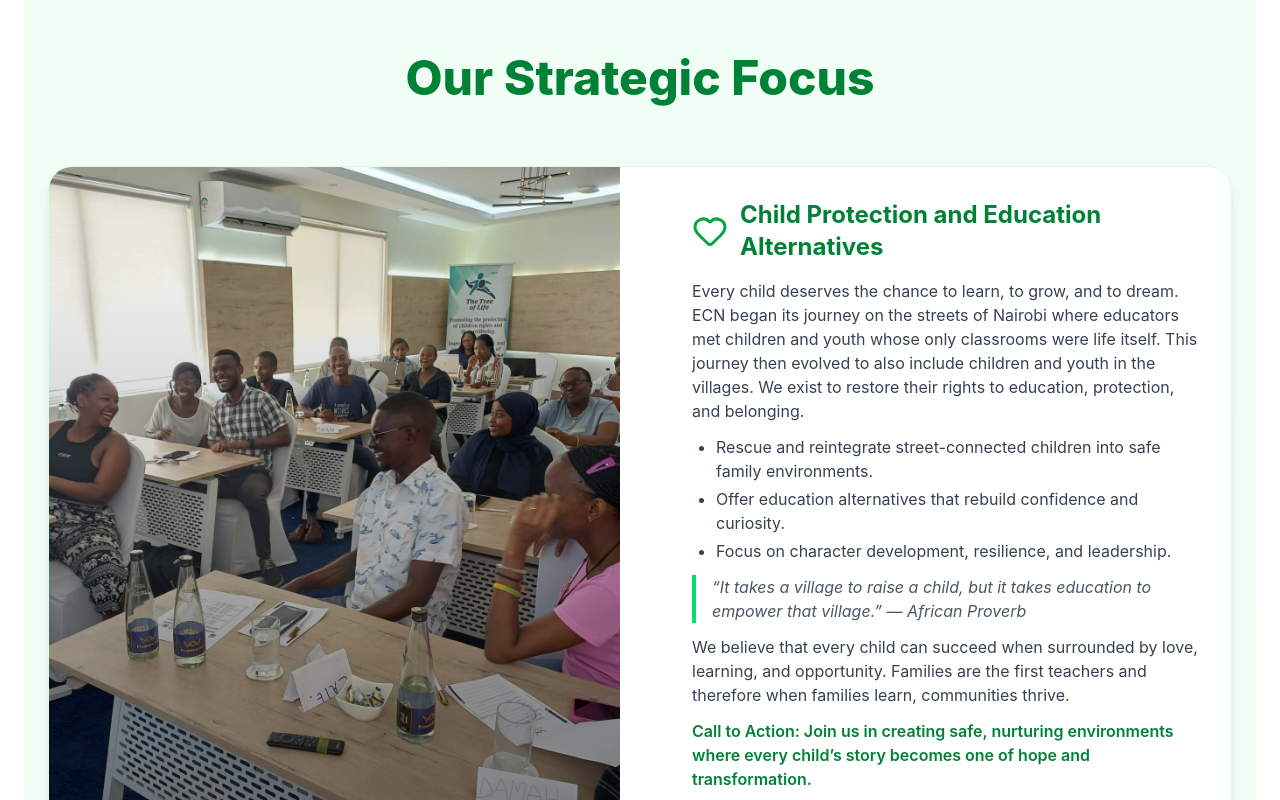
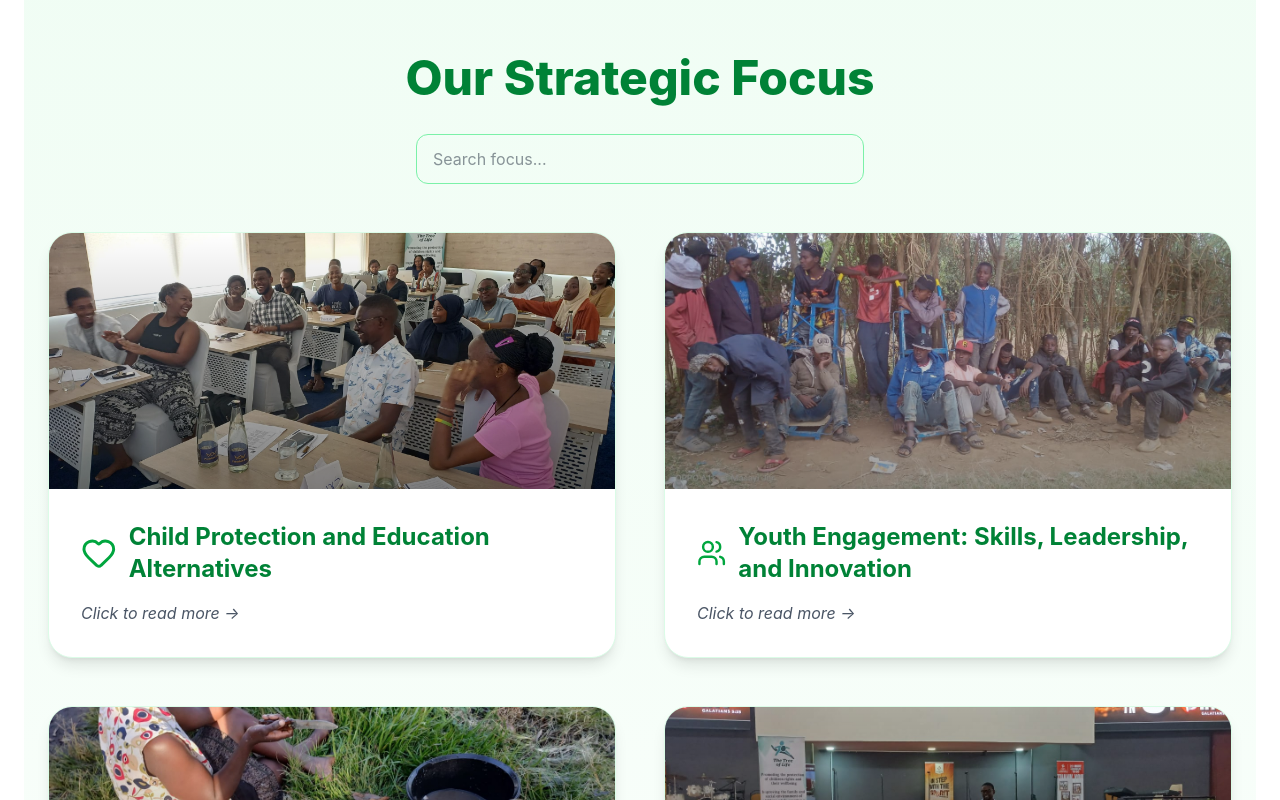
Before and after one commit to steph10920/ecnafrica, a React (Vite) app: page / in a window 1280 px wide. Shown: the part 1780-2580 px from the top of the page. Built offline with nearby package versions, Linux system fonts and the light colour scheme.

Commit message:
changes made in careers

```diff
--- a/src/components/StrategicFocus.jsx
+++ b/src/components/StrategicFocus.jsx
@@ -1,4 +1,4 @@
-import { motion } from "framer-motion";
+import React, { useState } from "react";
 import { BookOpen, Users, Lightbulb, Globe2, Heart } from "lucide-react";
 
 import childImg from "../assets/child_education.jpg";
@@ -8,10 +8,14 @@ import systemImg from "../assets/system_learning.jpg";
 import communityImg from "../assets/community_development.jpg";
 
 export default function StrategicFocus() {
+  const [selectedFocus, setSelectedFocus] = useState(null);
+  const [searchQuery, setSearchQuery] = useState("");
+
   const focuses = [
     {
       icon: <Heart className="text-green-600 w-10 h-10" />,
       title: "Child Protection and Education Alternatives",
+      teaser: "Empowering children through education and safe environments.",
       image: childImg,
       content: (
         <>
@@ -24,12 +28,21 @@ export default function StrategicFocus() {
             and belonging.
           </p>
           <ul className="list-disc pl-6 text-gray-700 space-y-1 mt-2">
-            <li>Rescue and reintegrate street-connected children into safe family environments.</li>
-            <li>Offer education alternatives that rebuild confidence and curiosity.</li>
-            <li>Focus on character development, resilience, and leadership.</li>
+            <li>
+              Rescue and reintegrate street-connected children into safe family
+              environments.
+            </li>
+            <li>
+              Offer education alternatives that rebuild confidence and
+              curiosity.
+            </li>
+            <li>
+              Focus on character development, resilience, and leadership.
+            </li>
           </ul>
           <blockquote className="border-l-4 border-green-400 pl-4 italic text-gray-600 mt-3">
-            “It takes a village to raise a child, but it takes education to empower that village.” — African Proverb
+            “It takes a village to raise a child, but it takes education to
+            empower that village.” — African Proverb
           </blockquote>
           <p className="text-gray-700 mt-2">
             We believe that every child can succeed when surrounded by love,
@@ -37,7 +50,8 @@ export default function StrategicFocus() {
             therefore when families learn, communities thrive.
           </p>
           <p className="font-semibold text-green-700 mt-3">
-            Call to Action: Join us in creating safe, nurturing environments where every child’s story becomes one of hope and transformation.
+            Call to Action: Join us in creating safe, nurturing environments
+            where every child’s story becomes one of hope and transformation.
           </p>
         </>
       ),
@@ -54,12 +68,15 @@ export default function StrategicFocus() {
             respond to youth vulnerability by providing:
           </p>
           <ul className="list-disc pl-6 text-gray-700 space-y-1 mt-2">
-            <li>Access to technical and vocational education scholarships.</li>
+            <li>
+              Access to technical and vocational education scholarships.
+            </li>
             <li>Entrepreneurship and leadership training programs.</li>
             <li>Mentorship and reintegration opportunities.</li>
           </ul>
           <blockquote className="border-l-4 border-green-400 pl-4 italic text-gray-600 mt-3">
-            “If we educate today’s youth, we secure tomorrow’s future.” — Julius Nyerere
+            “If we educate today’s youth, we secure tomorrow’s future.” — Julius
+            Nyerere
           </blockquote>
           <p className="text-gray-700 mt-2">
             We don’t just teach skills, we cultivate innovators and
@@ -68,7 +85,8 @@ export default function StrategicFocus() {
             sustainable change.
           </p>
           <p className="font-semibold text-green-700 mt-3">
-            Call to Action: Let’s empower the youth to innovate, create, and lead their communities forward.
+            Call to Action: Let’s empower the youth to innovate, create, and
+            lead their communities forward.
           </p>
         </>
       ),
@@ -99,7 +117,8 @@ export default function StrategicFocus() {
             inequality, nurture change, and shape brighter futures.
           </p>
           <p className="font-semibold text-green-700 mt-3">
-            Call to Action: Stand with women who are rewriting the story of Africa through education and innovation.
+            Call to Action: Stand with women who are rewriting the story of
+            Africa through education and innovation.
           </p>
         </>
       ),
@@ -122,7 +141,8 @@ export default function StrategicFocus() {
             <li>Designed to generate sustainable solutions.</li>
           </ul>
           <blockquote className="border-l-4 border-green-400 pl-4 italic text-gray-600 mt-3">
-            “The mind of the child is where the revolution begins.” — Wangari Maathai
+            “The mind of the child is where the revolution begins.” — Wangari
+            Maathai
           </blockquote>
           <p className="text-gray-700 mt-2">
             Our approach promotes educative communities as environments where
@@ -137,7 +157,8 @@ export default function StrategicFocus() {
             climate-smart agriculture to youth digital innovation hubs.
           </p>
           <p className="font-semibold text-green-700 mt-3">
-            Call to Action: Join us in supporting innovative schools that educate, empower, and elevate entire communities.
+            Call to Action: Join us in supporting innovative schools that
+            educate, empower, and elevate entire communities.
           </p>
         </>
       ),
@@ -168,37 +189,46 @@ export default function StrategicFocus() {
             lasting.
           </p>
           <p className="font-semibold text-green-700 mt-3">
-            Call to Action: Join us in building learning communities that nurture people, protect the planet, and sustain prosperity.
+            Call to Action: Join us in building learning communities that
+            nurture people, protect the planet, and sustain prosperity.
           </p>
         </>
       ),
     },
   ];
 
+  // Filter based on search query
+  const filteredFocuses = focuses.filter((focus) =>
+    focus.title.toLowerCase().includes(searchQuery.toLowerCase())
+  );
+
   return (
     <section className="py-24 bg-gradient-to-b from-green-50 to-white">
       <div className="max-w-7xl mx-auto px-6">
-        <motion.h2
-          initial={{ opacity: 0, y: 20 }}
-          whileInView={{ opacity: 1, y: 0 }}
-          transition={{ duration: 0.6 }}
-          className="text-4xl md:text-5xl font-extrabold text-center text-green-700 mb-16"
-        >
+        <h2 className="text-4xl md:text-5xl font-extrabold text-center text-green-700 mb-8">
           Our Strategic Focus
-        </motion.h2>
+        </h2>
 
-        <div className="grid gap-16">
-          {focuses.map((focus, index) => (
-            <motion.div
+        {/* Search */}
+        <div className="max-w-md mx-auto mb-12">
+          <input
+            type="text"
+            placeholder="Search focus..."
+            value={searchQuery}
+            onChange={(e) => setSearchQuery(e.target.value)}
+            className="w-full px-4 py-3 border border-green-300 rounded-xl focus:outline-none focus:ring-2 focus:ring-green-500"
+          />
+        </div>
+
+        {/* Grid */}
+        <div className="grid grid-cols-1 md:grid-cols-2 gap-12">
+          {filteredFocuses.map((focus, index) => (
+            <div
               key={index}
-              initial={{ opacity: 0, y: 40 }}
-              whileInView={{ opacity: 1, y: 0 }}
-              transition={{ duration: 0.6, delay: index * 0.1 }}
-              viewport={{ once: true }}
-              className="grid md:grid-cols-2 gap-10 bg-white rounded-3xl shadow-lg hover:shadow-2xl transition-all border border-green-100 overflow-hidden"
+              onClick={() => setSelectedFocus(focus)}
+              className="bg-white rounded-3xl shadow-lg cursor-pointer hover:shadow-2xl transition-all border border-green-100 overflow-hidden"
             >
-              {/* Image Section */}
-              <div className="relative">
+              <div className="relative h-64">
                 <img
                   src={focus.image}
                   alt={focus.title}
@@ -207,18 +237,41 @@ export default function StrategicFocus() {
                 <div className="absolute inset-0 bg-gradient-to-t from-black/40 to-transparent"></div>
               </div>
 
-              {/* Text Section */}
-              <div className="p-8 flex flex-col justify-center">
+              <div className="p-8">
                 <div className="flex items-center gap-3 mb-4">
                   {focus.icon}
                   <h3 className="text-2xl font-bold text-green-700">{focus.title}</h3>
                 </div>
-                <div className="space-y-3">{focus.content}</div>
+                <p className="text-gray-600 italic">Click to read more →</p>
               </div>
-            </motion.div>
+            </div>
           ))}
         </div>
       </div>
+
+      {/* Centered Modal */}
+      {selectedFocus && (
+        <div
+          className="fixed inset-0 bg-black/50 flex justify-center items-center z-50 px-4"
+          onClick={() => setSelectedFocus(null)}
+        >
+          <div
+            className="bg-white w-full max-w-3xl p-10 rounded-3xl shadow-2xl relative overflow-y-auto max-h-[90vh]"
+            onClick={(e) => e.stopPropagation()}
+          >
+            <button
+              onClick={() => setSelectedFocus(null)}
+              className="absolute top-4 right-4 text-gray-500 hover:text-black text-2xl"
+            >
+              ✕
+            </button>
+
+            <h3 className="text-3xl font-bold text-green-700 mb-6">{selectedFocus.title}</h3>
+
+            <div className="space-y-4 text-gray-700">{selectedFocus.content}</div>
+          </div>
+        </div>
+      )}
     </section>
   );
 }
```
